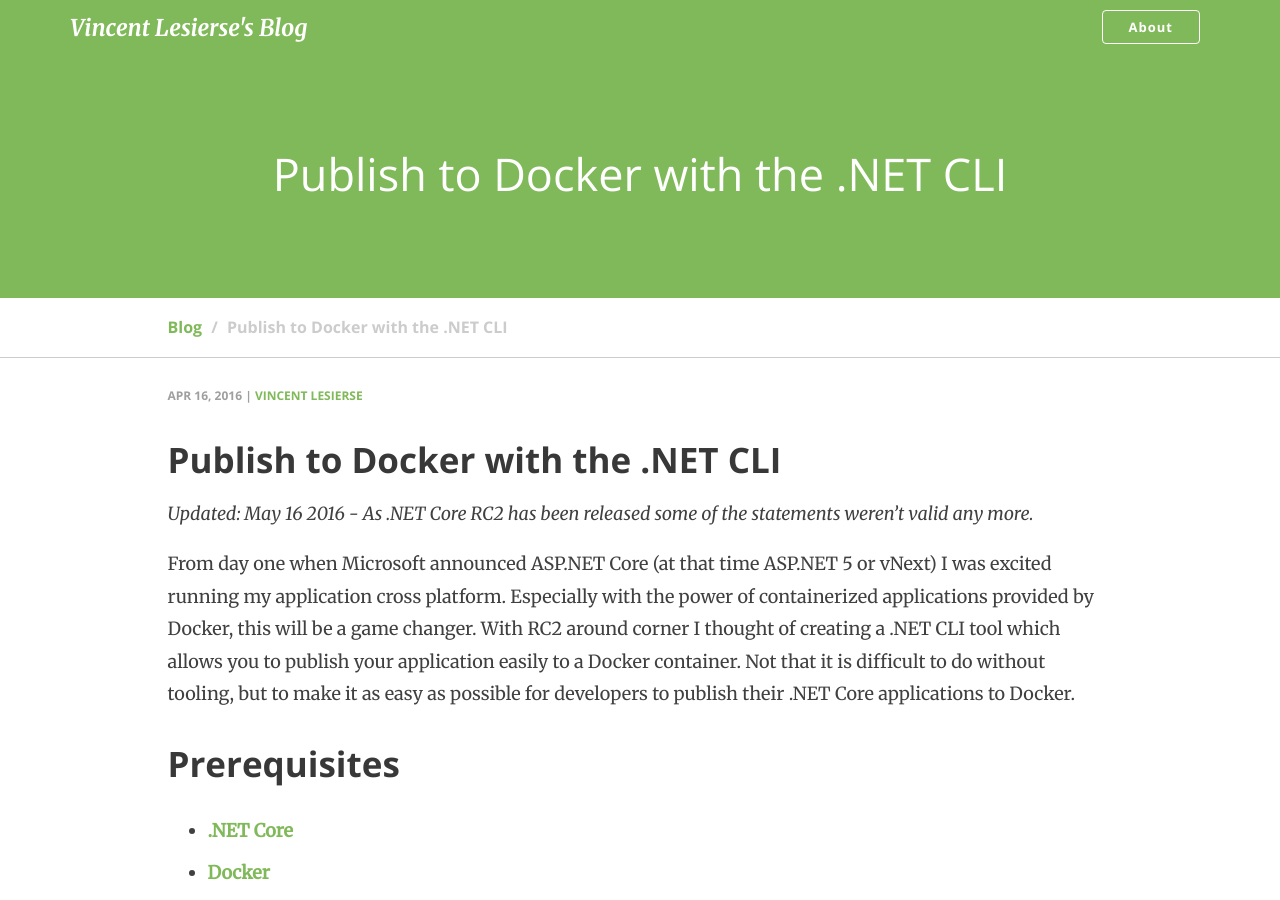
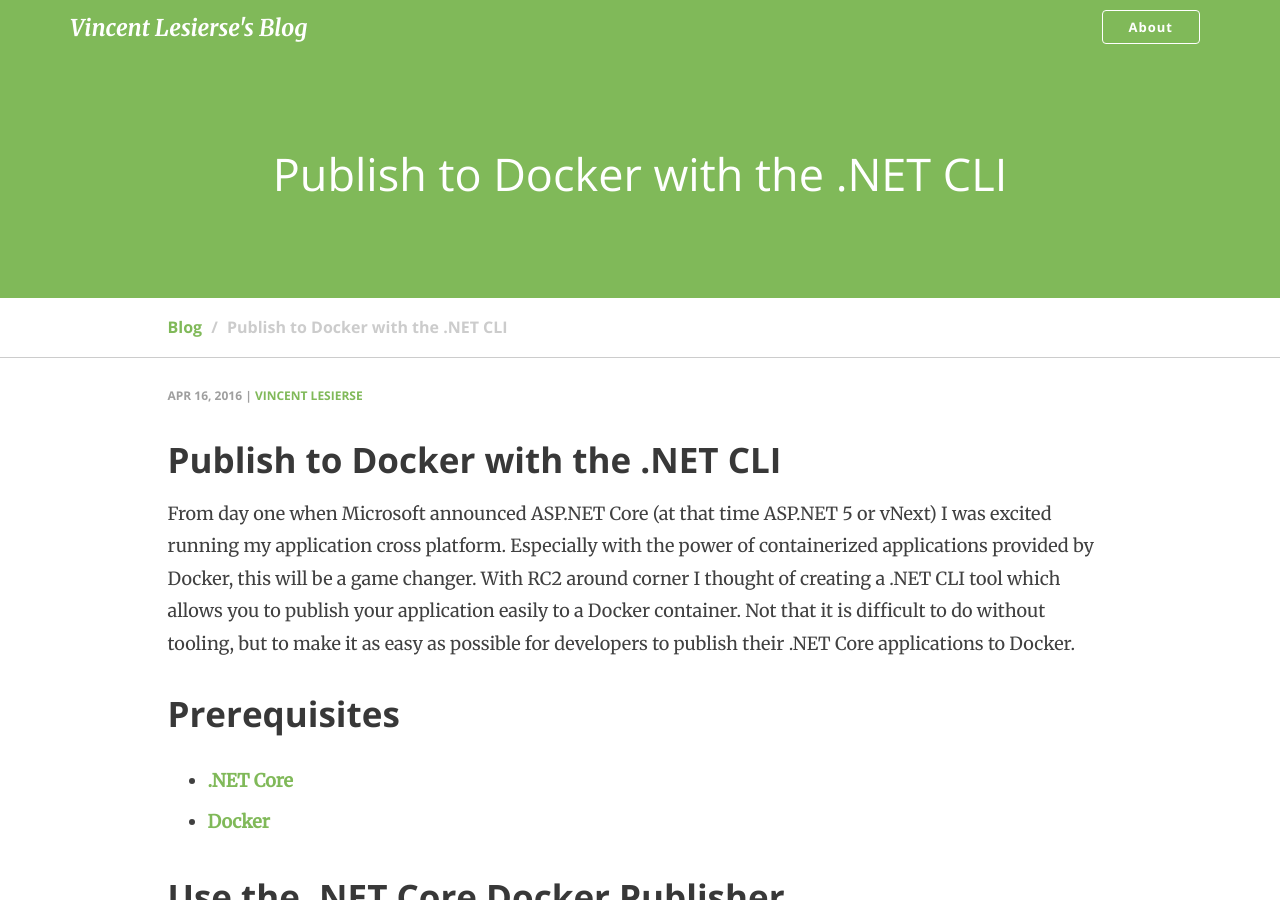
Before and after one commit to vlesierse/vlesierse.github.io, a Jekyll site: the page built from _posts/2016-04-16-publish-to-docker-with-dotnet-cli.md, in a window 1280 px wide and 900 px high. Built offline with Jekyll 4.4.1, drawn with Linux system fonts in a browser that asks for light colours; nearby versions of some CDN libraries; comment, search, counter and statistics services are not loaded; some of the changed text lies outside the part shown.

Commit message:
Moved update notice

```diff
--- a/_posts/2016-04-16-publish-to-docker-with-dotnet-cli.md
+++ b/_posts/2016-04-16-publish-to-docker-with-dotnet-cli.md
@@ -6,8 +6,6 @@
 tags: [netcore, docker]
 comments: true
 ---
-_Updated: May 16 2016 - As .NET Core RC2 has been released some of the statements weren't valid any more._
-
 From day one when Microsoft announced ASP.NET Core (at that time ASP.NET 5 or vNext) I was excited running my application cross platform. Especially with the power of containerized applications provided by Docker, this will be a game changer.
 With RC2 around corner I thought of creating a .NET CLI tool which allows you to publish your application easily to a Docker container. Not that it is difficult to do without tooling, but to make it as easy as possible for developers to publish their .NET Core applications to Docker.
 
```
Also changed, not shown: other parts of _posts/2016-04-16-publish-to-docker-with-dotnet-cli.md (+2 -0 lines).
